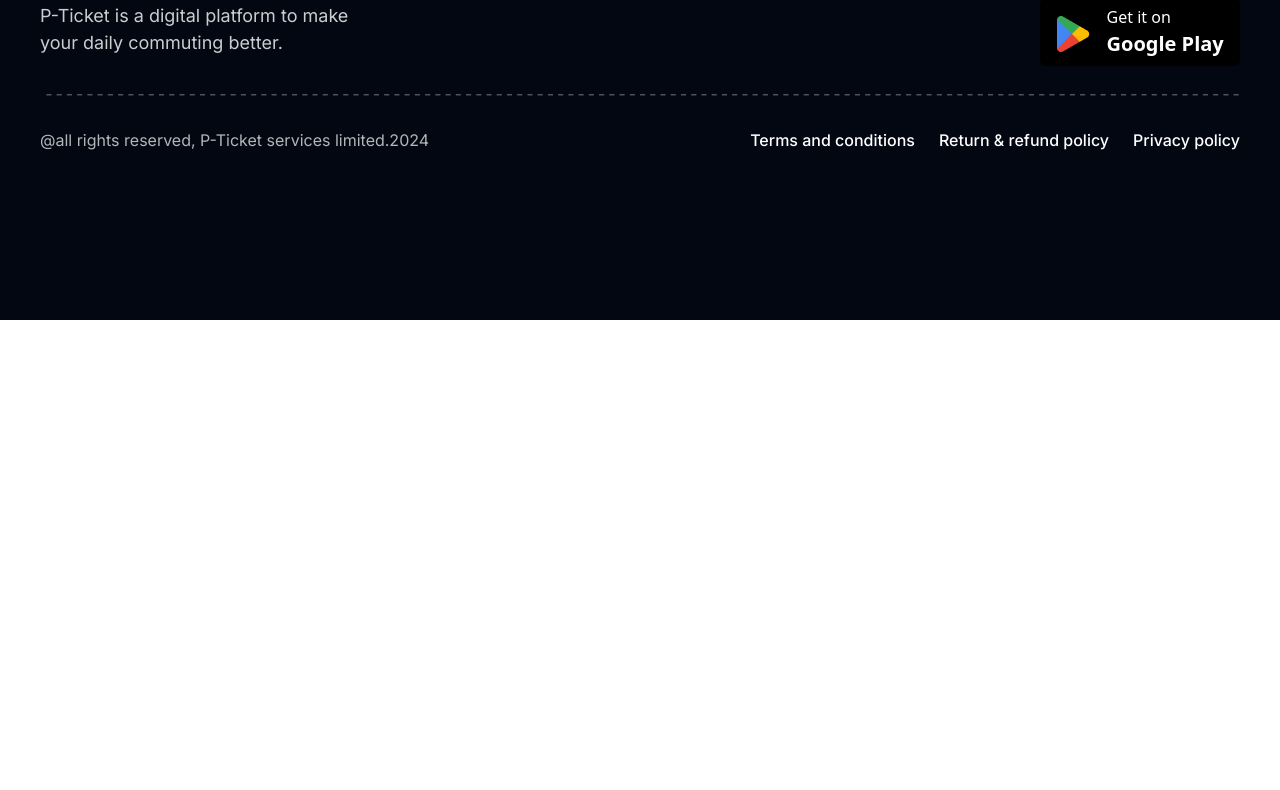
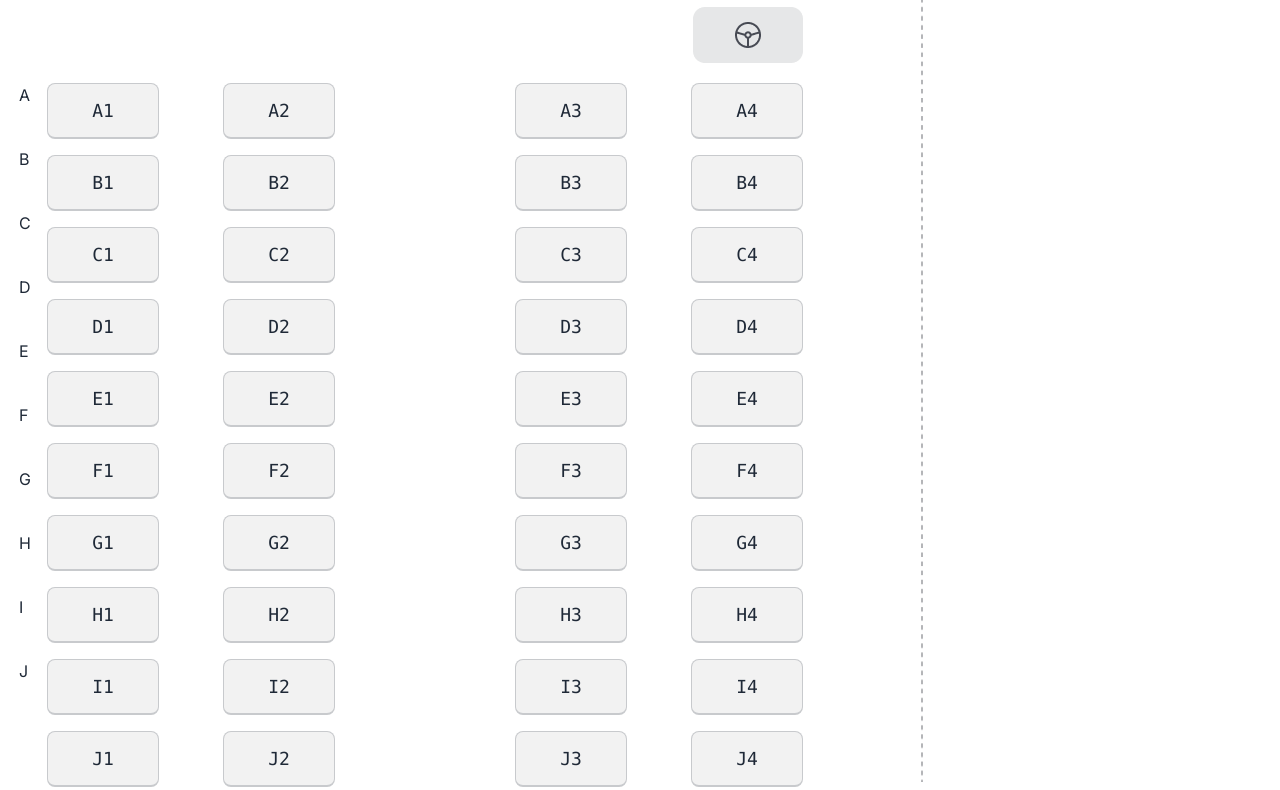
Before and after one commit to SayedLabib/E_Ticketing, a plain HTML site: page index.html in a window 1280 px wide. Shown: the part 2747-3537 px from the top of the page. Before the commit the page ends 3067 px from the top, so only its background shows below. Drawn offline with nearby package versions, Linux system fonts and the light colour scheme.

Commit message:
Select your Seat section updated

```diff
--- a/index.html
+++ b/index.html
@@ -348,9 +348,6 @@
 
 
 
-
-
-
              <!-- info divider section-->
 
              <div class="hidden md:contents lg:contents">
@@ -375,9 +372,154 @@
 
 
 
-        <!-- Select Your Seat -->
+        <!-- Select Your Seat Section-->
 
-        <div>
+        <div class="container lg:mx-auto mt-14">
+
+
+        <div class="lg:w-[1550px] h-[80px] lg:h-[980px] bg-[#FFFFFF] rounded-3xl flex flex-col lg:flex-row justify-around ">
+
+           <!-- Available Seat Section -->
+
+          <div class=" mt-5 font-inter">
+
+            <h5 class=" font-raleway font-semibold text-[24px] text-[#030712]">Select Your Seat</h5>
+            <img class="mt-5" src="images/Line 1.png" alt="">
+
+            <div class="mt-4 flex flex-row justify-between">
+
+              <div class="flex flex-row gap-2">
+                <img src="images/seat-gray.png" alt="">
+                <p>Available</p>
+              </div>
+
+              <div class="flex flex-row gap-2">
+                <img src="images/seat-green.png" alt="">
+                <p>Selected</p>
+              </div>
+
+            </div>
+
+            <img class="mt-4" src="images/Line 1.png" alt="">
+
+            <div class="mt-6 flex justify-end">
+              <img src="images/steering.png" alt="">
+           </div>
+
+
+          <!-- Seats positioning -->
+
+          <div class="flex flex-row justify-between mt-5">
+
+            <div>
+
+              <div class="flex flex-col gap-10 -ml-10">
+
+                <p>A</p>
+                <p>B</p>
+                <p>C</p>
+                <p>D</p>
+                <p>E</p>
+                <p>F</p>
+                <p>G</p>
+                <p>H</p>
+                <p>I</p>
+                <p>J</p>
+
+              </div>
+
+            </div>
+
+
+            <div class="flex flex-row gap-16 -ml-48">
+
+              <div class="flex flex-col gap-4">
+                <kbd class="kbd kbd-lg w-28 h-14">A1</kbd>
+                <kbd class="kbd kbd-lg w-28 h-14">B1</kbd>
+                <kbd class="kbd kbd-lg w-28 h-14">C1</kbd>
+                <kbd class="kbd kbd-lg w-28 h-14">D1</kbd>
+                <kbd class="kbd kbd-lg w-28 h-14">E1</kbd>
+                <kbd class="kbd kbd-lg w-28 h-14">F1</kbd>
+                <kbd class="kbd kbd-lg w-28 h-14">G1</kbd>
+                <kbd class="kbd kbd-lg w-28 h-14">H1</kbd>
+                <kbd class="kbd kbd-lg w-28 h-14">I1</kbd>
+                <kbd class="kbd kbd-lg w-28 h-14">J1</kbd>
+              </div>
+
+              <div class="flex flex-col gap-4">
+                <kbd class="kbd kbd-lg  w-28 h-14">A2</kbd>
+                <kbd class="kbd kbd-lg  w-28 h-14">B2</kbd>
+                <kbd class="kbd kbd-lg  w-28 h-14">C2</kbd>
+                <kbd class="kbd kbd-lg  w-28 h-14">D2</kbd>
+                <kbd class="kbd kbd-lg  w-28 h-14">E2</kbd>
+                <kbd class="kbd kbd-lg  w-28 h-14">F2</kbd>
+                <kbd class="kbd kbd-lg  w-28 h-14">G2</kbd>
+                <kbd class="kbd kbd-lg  w-28 h-14">H2</kbd>
+                <kbd class="kbd kbd-lg  w-28 h-14">I2</kbd>
+                <kbd class="kbd kbd-lg  w-28 h-14">J2</kbd>
+              </div>
+
+            </div>
+
+            <div class="flex flex-row gap-16">
+
+              <div class="flex flex-col gap-4">
+                <kbd class="kbd kbd-lg w-28 h-14">A3</kbd>
+                <kbd class="kbd kbd-lg w-28 h-14">B3</kbd>
+                <kbd class="kbd kbd-lg w-28 h-14">C3</kbd>
+                <kbd class="kbd kbd-lg w-28 h-14">D3</kbd>
+                <kbd class="kbd kbd-lg w-28 h-14">E3</kbd>
+                <kbd class="kbd kbd-lg w-28 h-14">F3</kbd>
+                <kbd class="kbd kbd-lg w-28 h-14">G3</kbd>
+                <kbd class="kbd kbd-lg w-28 h-14">H3</kbd>
+                <kbd class="kbd kbd-lg w-28 h-14">I3</kbd>
+                <kbd class="kbd kbd-lg w-28 h-14">J3</kbd>
+              </div>
+
+              <div class="flex flex-col gap-4">
+                <kbd class="kbd kbd-lg w-28 h-14">A4</kbd>
+                <kbd class="kbd kbd-lg w-28 h-14">B4</kbd>
+                <kbd class="kbd kbd-lg w-28 h-14">C4</kbd>
+                <kbd class="kbd kbd-lg w-28 h-14">D4</kbd>
+                <kbd class="kbd kbd-lg w-28 h-14">E4</kbd>
+                <kbd class="kbd kbd-lg w-28 h-14">F4</kbd>
+                <kbd class="kbd kbd-lg w-28 h-14">G4</kbd>
+                <kbd class="kbd kbd-lg w-28 h-14">H4</kbd>
+                <kbd class="kbd kbd-lg w-28 h-14">I4</kbd>
+                <kbd class="kbd kbd-lg w-28 h-14">J4</kbd>
+              </div>
+
+            </div>
+
+
+
+
+
+          </div>
+
+
+
+        </div>
+
+
+
+          <!-- divider info section -->
+
+          <div class="hidden md:contents lg:contents">
+            <img class="h-[900px] mt-10" src="images/Line 2.png" alt="">
+          </div>
+
+          <!-- Passenger Details Section  -->
+
+          <div class="mt-5 font-inter w-[450px] h-[850px]">
+
+              <h5 class="font-raleway font-semibold text-[24px] text-[#030712]">Select Your Seat</h5>
+
+               <img class="mt-5" src="images/Line 1.png" alt="">
+
+               <!-- Seat details and Price card section -->
+
+          </div>
 
         </div>
 
```
Also changed, not shown: images/Line 2.png (added), images/steering.png (added).
